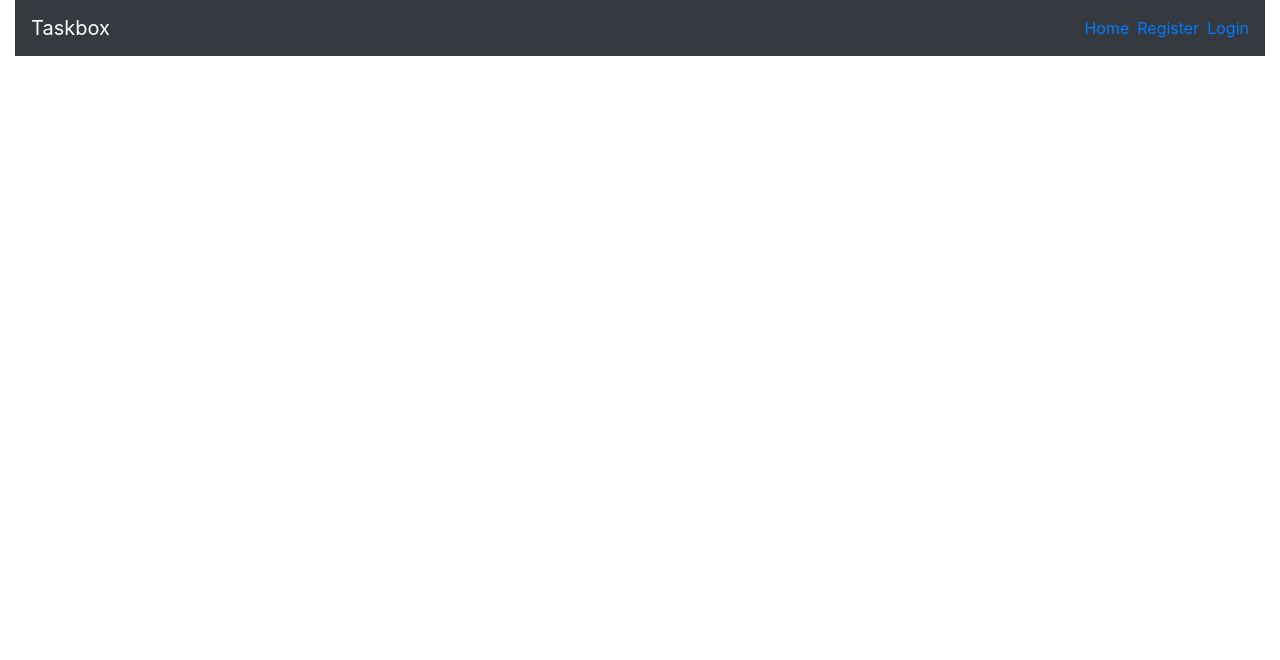
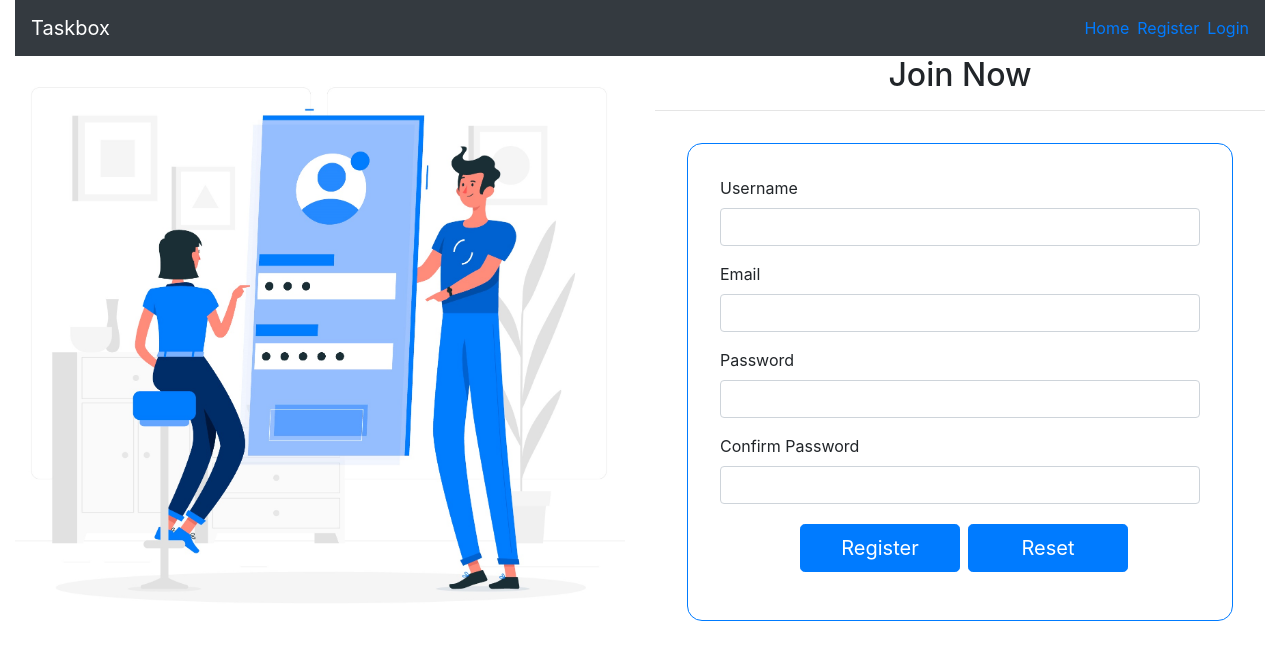
Before and after one commit to sanketshah19/personal-taskbox, a React (Create React App) app in the folder client/: page /users/register in a window 1280 px wide. Shown: the top 660 px of the page. Built offline with nearby package versions, Linux system fonts and the light colour scheme.

Commit message:
Feat: Add Register Functionality For User

```diff
--- a/client/src/App.js
+++ b/client/src/App.js
@@ -3,6 +3,7 @@ import {Navbar, Nav} from 'react-bootstrap';
 import {BrowserRouter, Route, Switch, Link} from 'react-router-dom';
 
 import Home from './components/common/Home';
+import Register from './components/users/Register';
 
 function App() {
   return (
@@ -38,6 +39,7 @@ function App() {
         <Switch>
 
           <Route path="/" component={Home} exact={true} />
+          <Route path="/users/register" component={Register} />
 
         </Switch>
 
--- /dev/null
+++ b/client/src/components/users/Register.js
@@ -0,0 +1,98 @@
+import React from 'react';
+import * as Yup from 'yup';
+import swal from 'sweetalert';
+import {Button} from 'react-bootstrap';
+import { Formik, Field, Form, ErrorMessage } from 'formik';
+
+import axios from '../../config/axios';
+
+import RegisterImg from '../../Images/Register.jpg';
+
+class Register extends React.Component{
+
+
+    render(){
+        return(
+                <div className="row">
+                    <div className="col-md-6 mx-auto">
+                        <img style={{width: '100%', height: '100%'}} src={RegisterImg} alt="Registration"/>
+                    </div>
+                    <div className="col-md-6 mx-auto">
+                        <h2 className="text-center">Join Now</h2><hr/>
+                        <Formik
+                            initialValues={{
+                                username: '',
+                                email: '',
+                                password: '',
+                                confirmPassword: ''
+                            }}
+                            validationSchema={Yup.object().shape({
+                                username: Yup.string()
+                                    .min(5, 'Username must be at least 5 characters')
+                                    .required('Username is required'),
+                                email: Yup.string()
+                                    .email('Email is invalid')
+                                    .required('Email is required'),
+                                password: Yup.string()
+                                    .min(6, 'Password must be at least 6 characters')
+                                    .required('Password is required'),
+                                confirmPassword: Yup.string()
+                                    .oneOf([Yup.ref('password'), null], 'Passwords must match')
+                                    .required('Confirm Password is required')
+                            })}
+                            onSubmit={formData => {
+                                axios.post('/users/register', formData)
+                                    .then((response) => {
+                                        if(response.data.hasOwnProperty('errmsg')){
+                                        if(response.data.name === "MongoError" && response.data.code === 11000){
+                                            swal ("Oops", `${Object.keys(response.data.keyValue)} already exists` ,"error")
+                                        }
+                                        }else if(response.data.hasOwnProperty('errors')){
+                                        swal("Oops!", `${response.data.message}`, "error")
+                                        }else{
+                                        this.props.history.push('/users/login')
+                                        swal("Success!", "User Registered Successfully!", "success")
+                                        }
+                                    })
+                                    .catch((err) => {
+                                        swal ("Oops", `${err}` ,"error")
+                                    })
+                            }}
+                            render={({ errors, status, touched }) => (
+                                <Form style={{ border: "thin solid #007BFF", padding: "2rem", margin: "2rem", borderRadius:'15px'}}>
+
+                                    <div className="form-group">
+                                        <label htmlFor="username">Username</label>
+                                        <Field name="username" type="text" className={'form-control' + (errors.username && touched.username ? ' is-invalid' : '')} />
+                                        <ErrorMessage name="username" component="div" className="invalid-feedback" />
+                                    </div>
+                                    <div className="form-group">
+                                        <label htmlFor="email">Email</label>
+                                        <Field name="email" type="text" className={'form-control' + (errors.email && touched.email ? ' is-invalid' : '')} />
+                                        <ErrorMessage name="email" component="div" className="invalid-feedback" />
+                                    </div>
+                                    <div className="form-group">
+                                        <label htmlFor="password">Password</label>
+                                        <Field name="password" type="password" className={'form-control' + (errors.password && touched.password ? ' is-invalid' : '')} />
+                                        <ErrorMessage name="password" component="div" className="invalid-feedback" />
+                                    </div>
+                                    <div className="form-group">
+                                        <label htmlFor="confirmPassword">Confirm Password</label>
+                                        <Field name="confirmPassword" type="password" className={'form-control' + (errors.confirmPassword && touched.confirmPassword ? ' is-invalid' : '')} />
+                                        <ErrorMessage name="confirmPassword" component="div" className="invalid-feedback" />
+                                    </div>
+                                    <div className="form-group">
+                                        <Button variant="primary" type="submit" size="lg" className="col-md-4 offset-md-2 mr-2 mt-1" value="Submit">Register</Button>
+                                        <Button variant="primary" type="reset" size="lg" className="col-md-4 mt-1" value="Submit">Reset</Button>
+                                    </div>
+
+                                </Form>
+                            )}
+                        />
+                    </div>
+                </div>
+        )
+    }
+}
+
+export default Register
```
